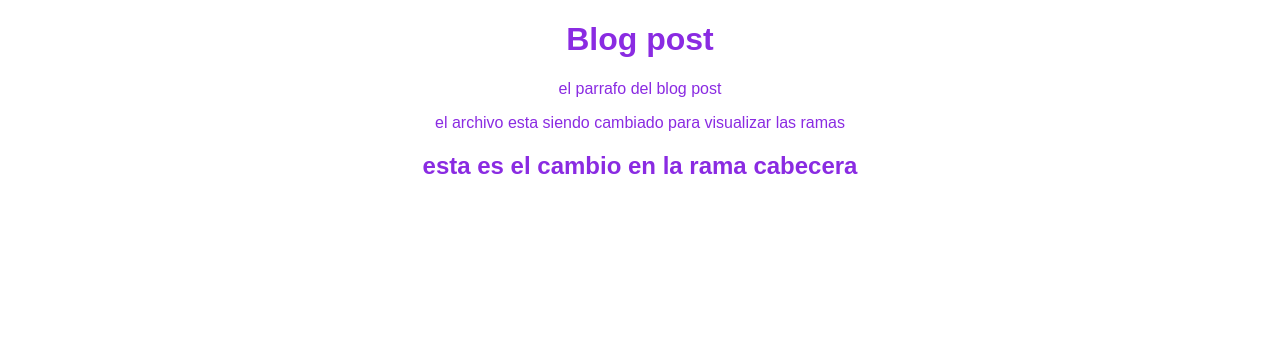
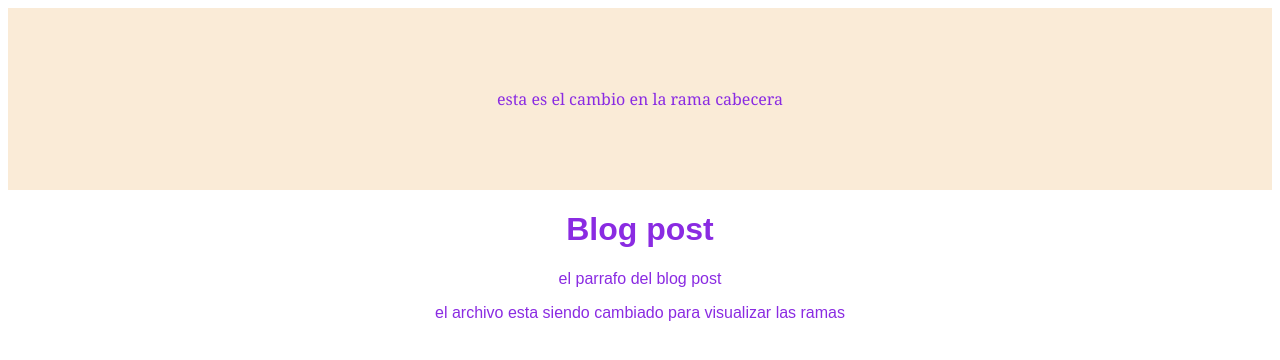
Before and after one commit to mepenar/HyperBlog-platzi, a plain HTML site: page index.html in a window 1280 px wide. Drawn offline with Linux system fonts and the light colour scheme.

Commit message:
final cabcera con diseño sencillo

```diff
--- a/css/estilos.css
+++ b/css/estilos.css
@@ -4,3 +4,11 @@ body
     font-family: Arial, Helvetica, sans-serif;
     color: blueviolet;
 }
+
+#cabecera
+{
+    background-color: antiquewhite;
+    text-align: center;
+    font-family: Georgia, 'Times New Roman', Times, serif;
+    padding: 5rem;
+}
--- a/index.html
+++ b/index.html
@@ -4,13 +4,13 @@
     <meta charset="UTF-8">
     <meta http-equiv="X-UA-Compatible" content="IE=edge">
     <meta name="viewport" content="width=device-width, initial-scale=1.0">
-    <link rel="stylesheet" href="/css/estilos.css">
+    <link rel="stylesheet" href="css/estilos.css">
     <title>Epa</title>
 </head>
 <body>
+    <div id="cabecera">esta es el cambio en la rama cabecera</div>
     <h1>Blog post</h1>
     <p>el parrafo del blog post</p>
     <p>el archivo esta siendo cambiado para visualizar las ramas</p>
-    <div id="cabecera"><h2>esta es el cambio en la rama cabecera</h2></div>
 </body>
 </html>
```
